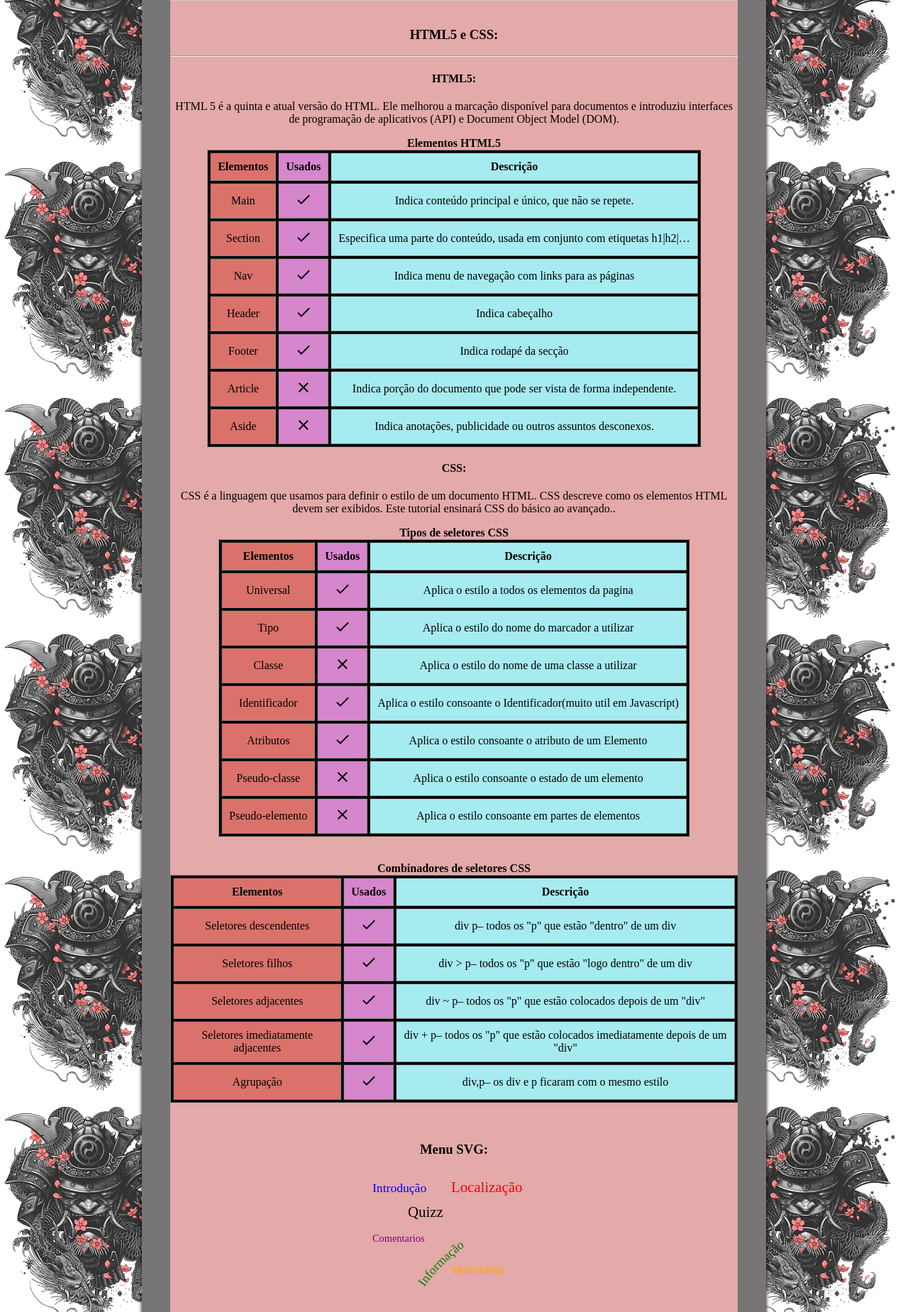
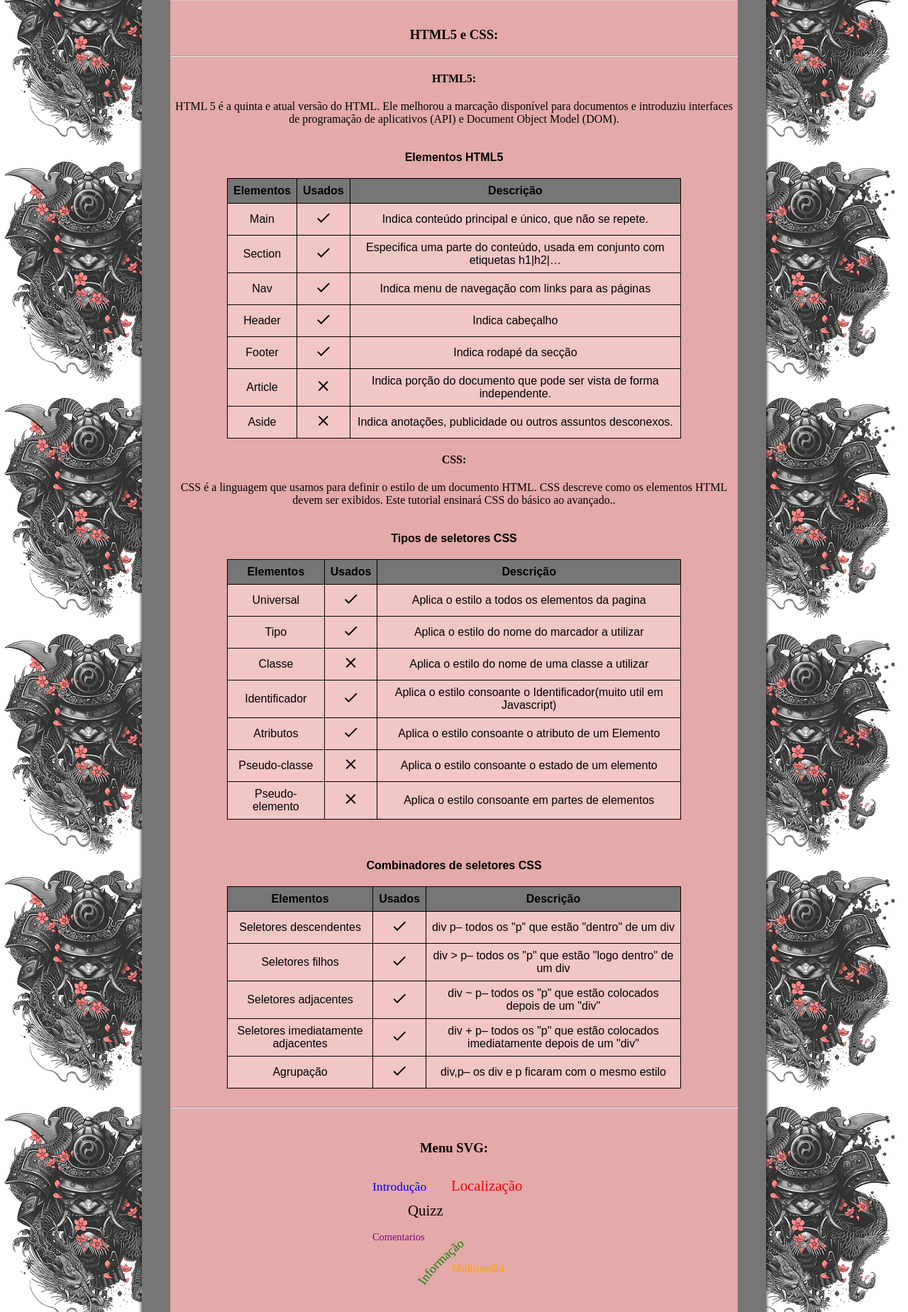
Before and after one commit to JoaoLima-21906948/pw-lab1, a PHP site: page /lab4/html5-css.html in a window 1280 px wide. Shown: the part 451-2300 px from the top of the page at 71% size. Run offline with PHP 8.4, Linux system fonts and the light colour scheme.

Commit message:
Add files via upload

```diff
--- a/lab4/comentarios.html
+++ b/lab4/comentarios.html
@@ -78,7 +78,7 @@
       <input type="range" id="vol" name="vol" min="0" max="10"><br><br>
       <br>
       <p>Submeta sugestões de melhoria</p>
-      <textarea name="mensagem" rows="10" cols="30">
+      <textarea name="mensagem" rows="10" cols="30" style="background-color:rgb(243, 198, 198) ;">
 Escreva aqui!!
     </textarea>
       <input type="hidden" id="opiniao" name="lab3">
--- a/lab4/estilos.css
+++ b/lab4/estilos.css
@@ -30,6 +30,25 @@ body table{
     margin-left: auto;
     margin-right: auto;
 }
+
+table {
+    font-family: arial, sans-serif;
+    border-collapse: collapse;
+    width: 80%;
+    background-color: rgb(243, 198, 198);
+    text-align: center;
+    margin-left: 25%;
+  }
+
+  td, th {
+    border: 1px solid #000000;
+    text-align: center;
+    padding: 8px;
+  }
+
+  table caption {
+      padding: 20px;
+  }
 
 body header{
     margin: auto;
--- a/lab4/html5-css.html
+++ b/lab4/html5-css.html
@@ -54,16 +54,10 @@
         Ele melhorou a marcação disponível para documentos e introduziu interfaces
         de programação de aplicativos (API) e Document Object Model (DOM).</p>
 
-      <table border="1" cellpadding="10%" cellspacing="3px" bgcolor="black">
+      <table>
         <caption><b>Elementos HTML5</b></caption>
-
-        <colgroup>
-          <col style="background-color:rgb(218, 114, 107)">
-          <col style="background-color:rgb(214, 134, 204)">
-          <col style="background-color:rgb(166, 235, 240)">
-        </colgroup>
         <thead>
-          <tr>
+          <tr style="background-color: rgb(119, 117, 117);">
             <th>Elementos</th>
             <th>Usados</th>
             <th>Descrição</th>
@@ -120,16 +114,10 @@
         <p>CSS é a linguagem que usamos para definir o estilo de um documento HTML.
           CSS descreve como os elementos HTML devem ser exibidos.
           Este tutorial ensinará CSS do básico ao avançado..</p>
-        <table border="1" cellpadding="10%" cellspacing="3px" bgcolor="black">
+        <table>
           <caption><b>Tipos de seletores CSS</b></caption>
-
-          <colgroup>
-            <col style="background-color:rgb(218, 114, 107)">
-            <col style="background-color:rgb(214, 134, 204)">
-            <col style="background-color:rgb(166, 235, 240)">
-          </colgroup>
           <thead>
-            <tr>
+            <tr style="background-color: rgb(119, 117, 117);">
               <th>Elementos</th>
               <th>Usados</th>
               <th>Descrição</th>
@@ -174,16 +162,10 @@
           </tbody>
         </table>
         <br><br>
-        <table border="1" cellpadding="10%" cellspacing="3px" bgcolor="black">
+        <table>
           <caption><b>Combinadores de seletores CSS</b></caption>
-
-          <colgroup>
-            <col style="background-color:rgb(218, 114, 107)">
-            <col style="background-color:rgb(214, 134, 204)">
-            <col style="background-color:rgb(166, 235, 240)">
-          </colgroup>
           <thead>
-            <tr>
+            <tr style="background-color: rgb(119, 117, 117);">
               <th>Elementos</th>
               <th>Usados</th>
               <th>Descrição</th>
@@ -219,7 +201,7 @@
         </table>
       </section>
     </section>
-    <br> <br>
+    <br><hr><br>
     <section>
       <h3>Menu SVG:</h3>
       <svg height="200" width="230">
```
Also changed, not shown: lab4/info.html (+5 -10 lines).
